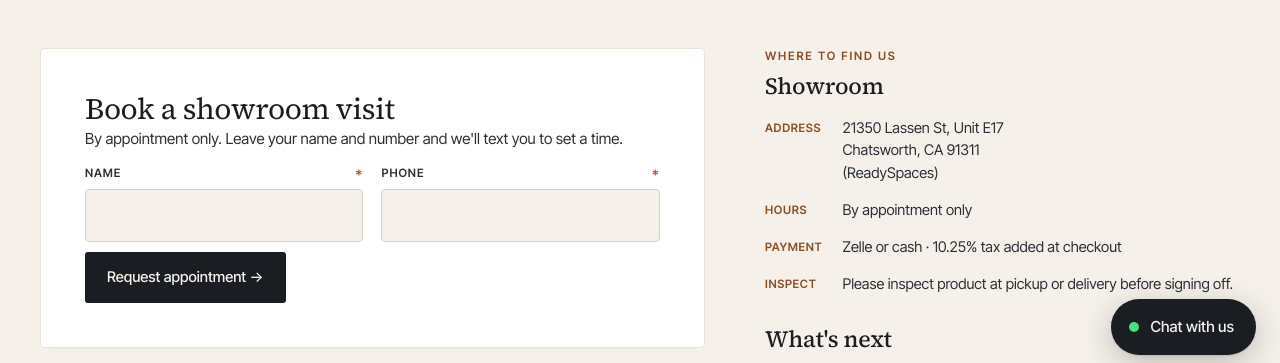
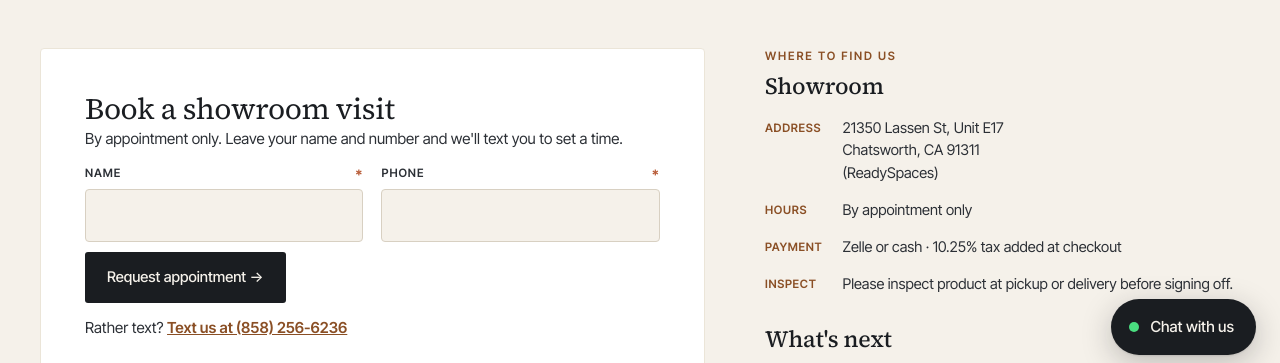
Before and after one commit to walpanelinc/walpanel-site, a plain HTML site: page contact.html in a window 1280 px wide. Shown: the part 421-784 px from the top of the page. Drawn offline with Linux system fonts and the light colour scheme.

Commit message:
update contact

```diff
--- a/contact.html
+++ b/contact.html
@@ -122,6 +122,7 @@
         <label class="req">Phone<input type="tel" name="phone" required></label>
       </div>
       <button type="submit">Request appointment</button>
+      <p class="form-sub" style="margin:14px 0 0">Rather text? <a href="sms:+18582566236" style="color:var(--amber-deep);text-decoration:underline;font-weight:600">Text us at (858) 256-6236</a></p>
     </form>
 
     <!-- PROJECT QUOTE FORM -->
```
